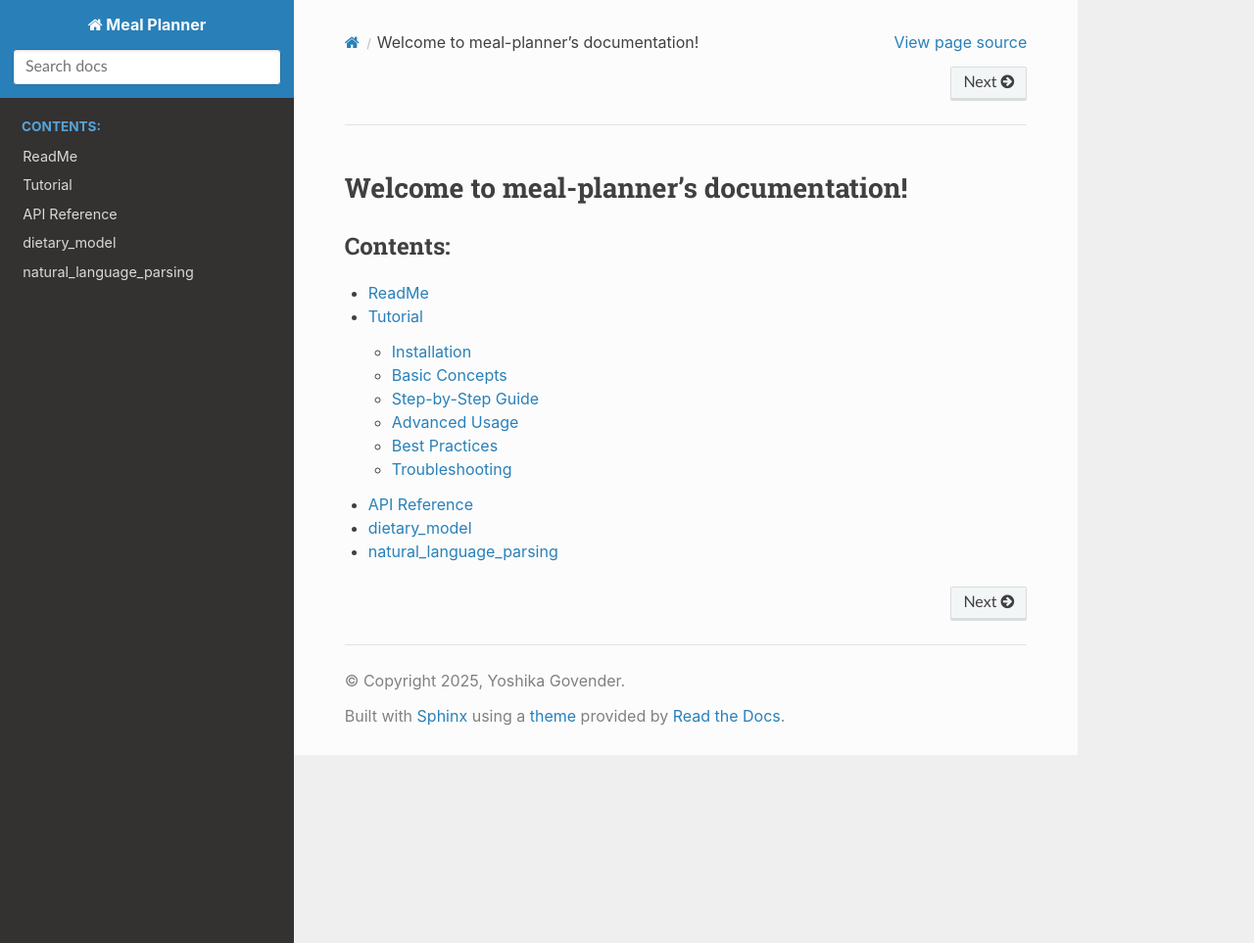
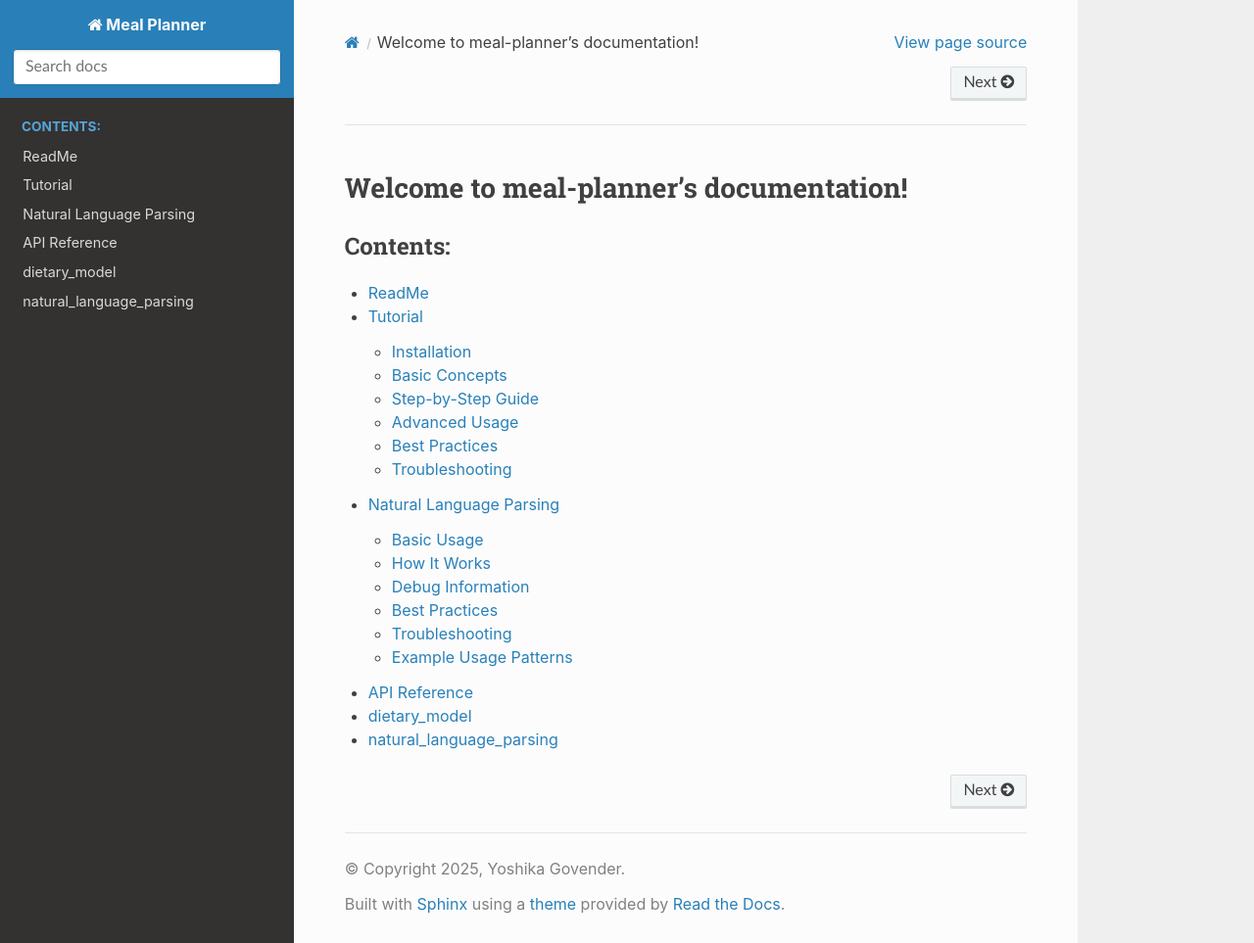
Before and after one commit to JetpackYoshi/meal-planner, a Sphinx documentation site: the page built from docs/index.rst, in a window 1280 px wide and 963 px high. Shown: the whole window at 98% size. Built offline with Sphinx 7.4.7 and the Read the Docs theme 3.1.0, drawn with Linux system fonts in a browser that asks for light colours; pages that are not in the unit, such as notebooks, are missing from menus; some of the changed lines change nothing that is shown.

Commit message:
docs: added page explaining how natural language parsing works

```diff
--- a/docs/index.rst
+++ b/docs/index.rst
@@ -12,5 +12,6 @@ Welcome to meal-planner's documentation!
 
    readme
    tutorial
+   natural_language
    feature_overview
    api_docs
--- /dev/null
+++ b/docs/natural_language.rst
@@ -0,0 +1,251 @@
+Natural Language Parsing
+=====================
+
+The Meal Planner framework includes a powerful natural language parsing system that converts freeform dietary descriptions into structured dietary restrictions. This page explains how the parsing system works and how to use it effectively.
+
+Basic Usage
+----------
+
+The simplest way to use the natural language parser is::
+
+    from mealplanner.natural_language_parsing import parse_nl_restriction
+
+    # Parse a simple restriction
+    restriction = parse_nl_restriction("vegetarian and no dairy")
+
+    # Parse with debug information
+    restriction, debug_info = parse_nl_restriction(
+        "no nuts or gluten",
+        return_debug=True
+    )
+
+How It Works
+-----------
+
+The natural language parser uses a combination of direct keyword matching and fuzzy matching to understand dietary restrictions. Here's how it processes input:
+
+1. Text Preprocessing
+~~~~~~~~~~~~~~~~~~~
+
+The parser first normalizes the input text by:
+
+* Converting to lowercase
+* Stripping whitespace
+* Tokenizing into individual words
+
+For example::
+
+    "I'm Vegetarian and Dairy-Free!" → ["i'm", "vegetarian", "and", "dairy", "free"]
+
+2. Direct Keyword Matching
+~~~~~~~~~~~~~~~~~~~~~~~~
+
+The parser maintains a dictionary of known dietary keywords and their corresponding food category exclusions::
+
+    KEYWORD_MAP = {
+        "vegetarian": {"MEAT", "FISH", "SHELLFISH"},
+        "vegan": {"ANIMAL_PRODUCTS"},
+        "pescatarian": {"MEAT"},
+        "dairy": {"DAIRY"},
+        "lactose": {"DAIRY"},
+        # ... and more
+    }
+
+Each token is checked against this map for exact matches.
+
+3. Fuzzy Matching
+~~~~~~~~~~~~~~~
+
+For tokens that don't have exact matches, the parser uses fuzzy string matching (powered by the ``rapidfuzz`` library) to handle:
+
+* Misspellings
+* Variations in word forms
+* Common abbreviations
+
+The fuzzy matching has a configurable threshold (default: 75%) to control match sensitivity.
+
+4. Exclusion Set Building
+~~~~~~~~~~~~~~~~~~~~~~~
+
+The parser combines all matched exclusions into a single set. For example::
+
+    "vegetarian and dairy free"
+    → {"MEAT", "FISH", "SHELLFISH"} (from "vegetarian")
+    + {"DAIRY"} (from "dairy")
+    = {"MEAT", "FISH", "SHELLFISH", "DAIRY"}
+
+5. Special Cases
+~~~~~~~~~~~~~~
+
+The parser handles several special cases:
+
+* Empty or "no restriction" phrases::
+
+    "", "none", "no", "i can eat anything"
+    → Returns None (no restrictions)
+
+* Common word filtering::
+
+    Ignores words like "eat", "food", "diet", "can", "don't"
+    when doing fuzzy matching
+
+Debug Information
+---------------
+
+When ``return_debug=True``, the parser returns detailed information about the parsing process::
+
+    restriction, debug = parse_nl_restriction(
+        "vegetarian no dairy",
+        return_debug=True
+    )
+
+    print(debug)
+    {
+        "input": "vegetarian no dairy",
+        "normalized": "vegetarian no dairy",
+        "matched_terms": ["vegetarian", "dairy"],
+        "exclusions": ["MEAT", "FISH", "SHELLFISH", "DAIRY"],
+        "fuzzy_matches": [],
+        "score": 0.5,
+        "reason": "Matched exclusions via keyword matching"
+    }
+
+The debug information includes:
+
+* ``input``: Original input string
+* ``normalized``: Preprocessed input
+* ``matched_terms``: Keywords directly matched
+* ``exclusions``: Final set of excluded categories
+* ``fuzzy_matches``: Any terms matched via fuzzy matching
+* ``score``: Confidence score (0-1)
+* ``reason``: Explanation of the parsing result
+
+Best Practices
+------------
+
+1. Keep Descriptions Simple
+~~~~~~~~~~~~~~~~~~~~~~~~~
+
+Use clear, simple phrases::
+
+    Good: "vegetarian and gluten free"
+    Less good: "I try to avoid eating any meat or things with gluten in them usually"
+
+2. Use Common Terms
+~~~~~~~~~~~~~~~~~
+
+The parser works best with common dietary terms::
+
+    Good: "vegan", "dairy-free", "no nuts"
+    Less good: "lacto-ovo-pesco vegetarian"
+
+3. Combine with Tags
+~~~~~~~~~~~~~~~~~~
+
+For complex restrictions, consider using predefined tags::
+
+    from mealplanner.dietary_model import Person, tag_registry
+
+    # Register a complex tag
+    tag_registry.register_tag(
+        "KETO",
+        DietaryRestriction({"GRAINS", "SUGAR"}),
+        category="diet"
+    )
+
+    # Use the tag instead of parsing
+    person = Person("Alex", tag="KETO")
+
+4. Verify Results
+~~~~~~~~~~~~~~~
+
+Always verify parsed restrictions in critical applications::
+
+    restriction, debug = parse_nl_restriction(
+        user_input,
+        return_debug=True
+    )
+
+    if debug["score"] < 0.3:
+        print("Warning: Low confidence in parsing result")
+
+Troubleshooting
+-------------
+
+Common Issues and Solutions:
+
+1. **Unexpected Exclusions**
+
+   * Check the debug output to see which terms were matched
+   * Use more specific terminology
+   * Consider using predefined tags for complex cases
+
+2. **No Restrictions Detected**
+
+   * Ensure terms are in the keyword dictionary
+   * Check for typos or unusual spellings
+   * Use simpler, more common terms
+
+3. **Too Many Restrictions**
+
+   * Break down complex descriptions into simpler terms
+   * Use more specific terminology
+   * Consider creating a custom tag instead
+
+4. **Low Confidence Scores**
+
+   * Use more standard dietary terms
+   * Check for misspellings
+   * Simplify the description
+
+Example Usage Patterns
+--------------------
+
+1. Basic Parsing
+~~~~~~~~~~~~~~
+
+::
+
+    restriction = parse_nl_restriction("vegetarian")
+    print(restriction.excluded)  # {'MEAT', 'FISH', 'SHELLFISH'}
+
+2. Multiple Restrictions
+~~~~~~~~~~~~~~~~~~~~~
+
+::
+
+    restriction = parse_nl_restriction("vegan and gluten free")
+    print(restriction.excluded)  # {'ANIMAL_PRODUCTS', 'GLUTEN'}
+
+3. With Debug Information
+~~~~~~~~~~~~~~~~~~~~~~
+
+::
+
+    restriction, debug = parse_nl_restriction(
+        "no dairy or nuts",
+        return_debug=True,
+        fuzz_threshold=80
+    )
+
+4. In Person Creation
+~~~~~~~~~~~~~~~~~~~
+
+::
+
+    from mealplanner.dietary_model import Person
+
+    restriction = parse_nl_restriction("vegetarian no dairy")
+    person = Person("Alex", restriction=restriction)
+
+5. With Meal Compatibility
+~~~~~~~~~~~~~~~~~~~~~~~~
+
+::
+
+    from mealplanner.dietary_model import MealCompatibilityAnalyzer
+
+    restriction = parse_nl_restriction("no nuts or shellfish")
+    person = Person("Sam", restriction=restriction)
+    analyzer = MealCompatibilityAnalyzer(meals, [person])
+    compatible_meals = analyzer.get_compatible_meals()
```
Also changed, not shown: docs/tutorial.rst (+16 -16 lines).
